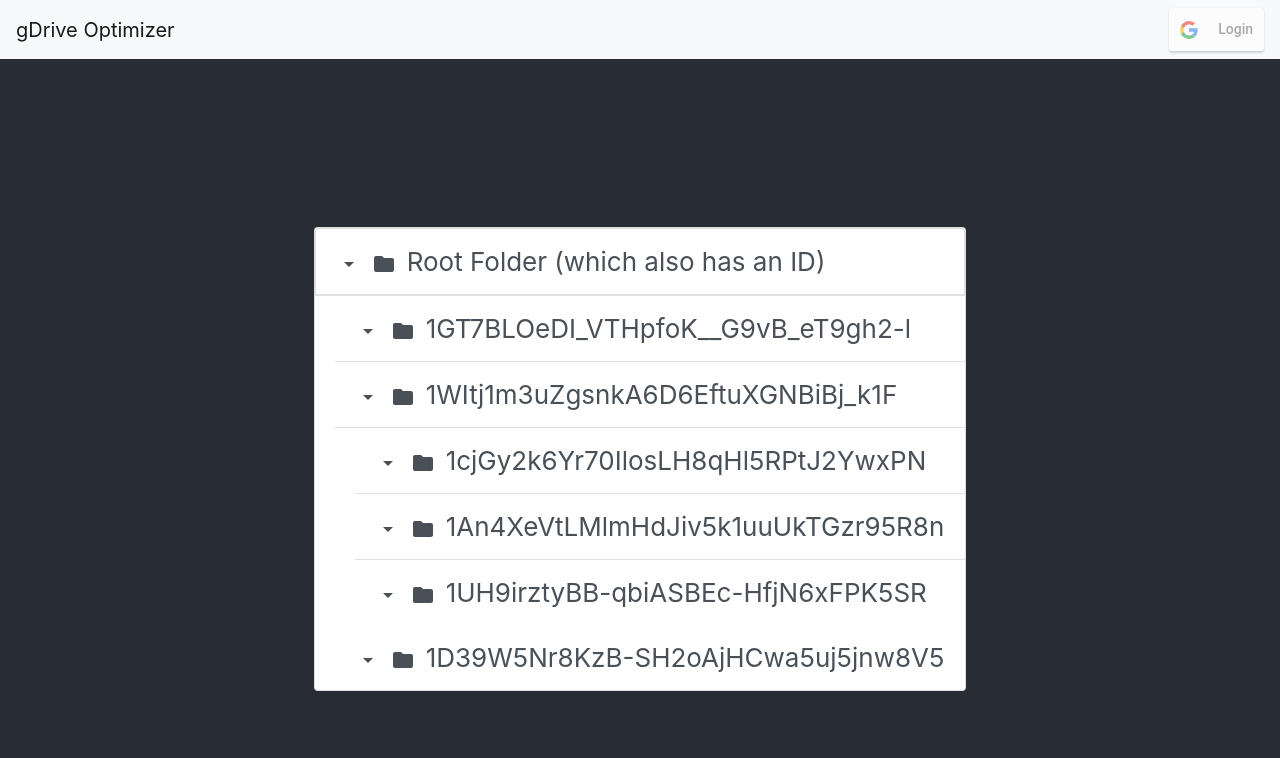
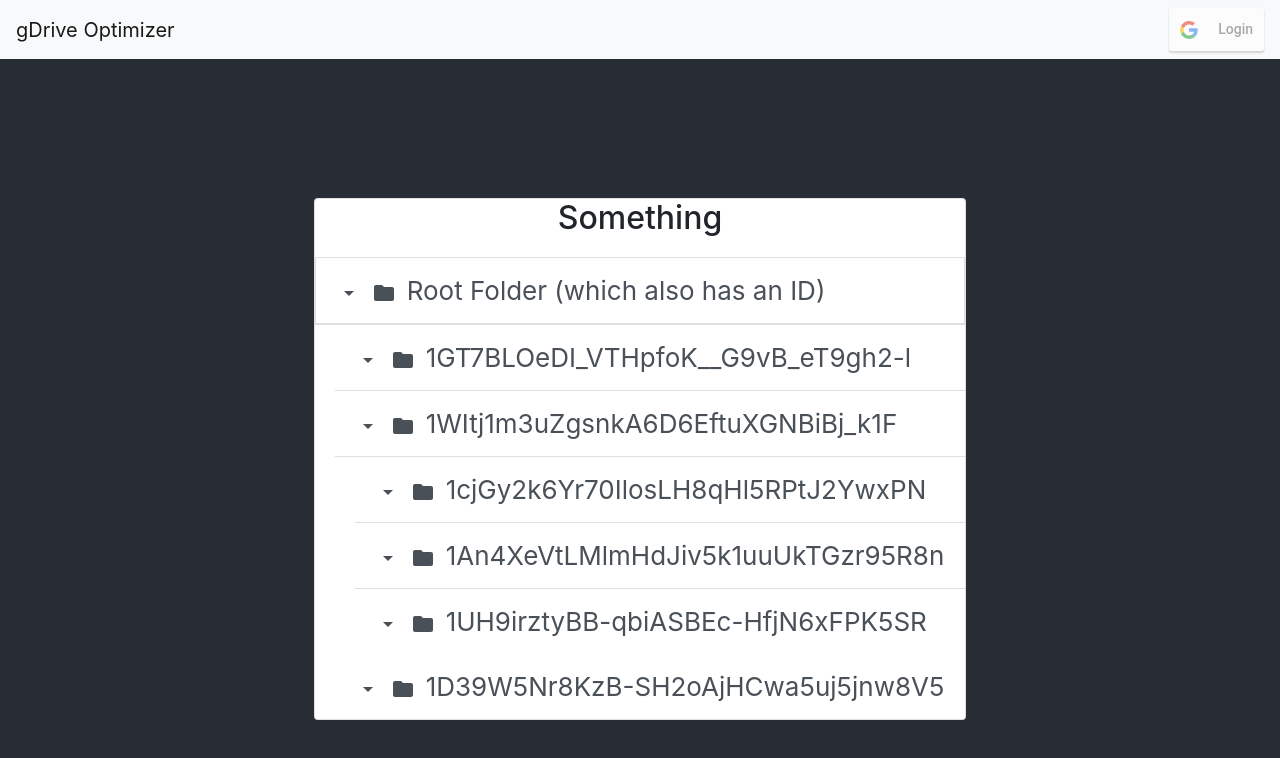
Before and after one commit to kocetomad/gDrive_Optimizer, a React (Create React App) app in the folder frontend/: page / in a window 1280 px wide. Shown: the top 758 px of the page. Built offline with nearby package versions, Linux system fonts and the light colour scheme; the HTML template or start-up script is replaced by a standard one.

Commit message:
migrated TreeView to react hooks and functions

```diff
--- a/frontend/src/TreeView.js
+++ b/frontend/src/TreeView.js
@@ -1,4 +1,4 @@
-import React from 'react';
+import React, {useState} from 'react';
 import 'bootstrap/dist/css/bootstrap.min.css';
 import './index.css';
 import {Card, ListGroup, ListGroupItem} from "react-bootstrap";
@@ -9,57 +9,41 @@
 Get list of files from root Google Drive folder - GET https://www.googleapis.com/drive/v3/files?q=parents%3D'root'&key=[YOUR_API_KEY]
 * */
 
-class TreeView extends React.Component {
+function TreeView(props) {
   //TODO: Maybe add that scan function here? Refer to the other TODO.
   // IDK how to properly define it so it matches ReactJS workflow and standards
-  render() {
+
   return (
     <Card>
+      <Card.Title><h2>Something</h2></Card.Title>
       <TreeElement title={"Root Folder (which also has an ID)"}/>
-        <TreeElements elements={this.props.files}/>
+      <TreeElements elements={props.files}/>
     </Card>
-    );
-  }
+  )
 }
 
-class TreeElements extends React.Component {
+function TreeElements(props) {
   //TODO: Make a function that scans each element from root and checks if there is any more stuff inside them.
   // Can be same method used to scan for a specific element.
 
-  render() {
   return (
     <ListGroup variant="flush" style={{paddingLeft: "20px"}}>
-        <TreeElement title={this.props.elements[0].id}/>
-        <TreeElement title={this.props.elements[1].id}/>
+      <TreeElement title={props.elements[0].id}/>
+      <TreeElement title={props.elements[1].id}/>
       <ListGroup variant="flush" style={{paddingLeft: "20px"}}>
-          <TreeElement title={this.props.elements[2].id}/>
-          <TreeElement title={this.props.elements[3].id}/>
-          <TreeElement title={this.props.elements[4].id}/>
+        <TreeElement title={props.elements[2].id}/>
+        <TreeElement title={props.elements[3].id}/>
+        <TreeElement title={props.elements[4].id}/>
       </ListGroup>
-        <TreeElement title={this.props.elements[5].id}/>
+      <TreeElement title={props.elements[5].id}/>
     </ListGroup>
   )
 }
-}
 
-class TreeElement extends React.Component {
-  constructor(props) {
-    super(props);
+function TreeElement(props) {
+  const [title, setTitle] = useState(props.title)
+  const [icon, setIcon] = useState(null)
 
-    // we use isParent to note if the element has more elements inside (a folder with files) so we show dropdown arrow
-    // or the element is a file or an empty folder, in which case we don't show a dropdown arrow
-    this.state = {title: props.title, icon: props.icon}
-  }
-
-  componentDidMount() {
-    // this function is called whenever the element is rendered to the DOM
-  }
-
-  componentWillUnmount() {
-    // this function is called whenever the element is removed from the DO
-  }
-
-  render() {
   return (
     <ListGroupItem action>
       <table>
@@ -72,7 +56,7 @@
             <Folder/>
           </td>
           <td>
-              <span>{this.state.title}</span>
+            {title}
           </td>
         </tr>
         </tbody>
@@ -80,6 +64,5 @@
     </ListGroupItem>
   )
 }
-}
 
 export default TreeView;
```
Lines whose indentation alone changed are shown as unchanged.
